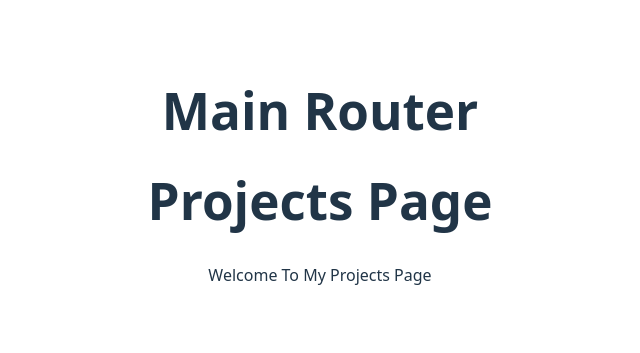
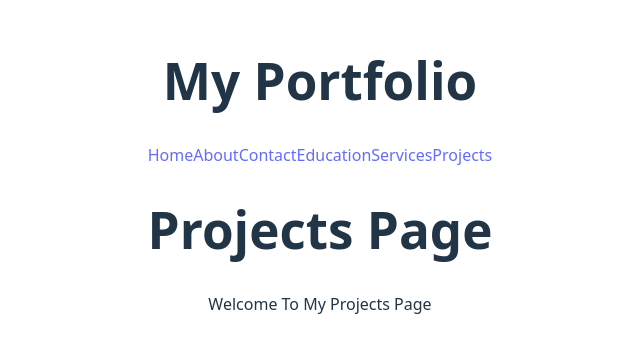
Before and after one commit to seangowans32/comp229, a React (Vite) app: page /projects in a window 1280 px wide. Shown: the part 233-586 px from the top of the page, without its empty margins (320-960 px from the left). Built offline with nearby package versions, Linux system fonts and the light colour scheme.

Commit message:
Initial Commit

```diff
--- a/src/App.jsx
+++ b/src/App.jsx
@@ -1,6 +1,3 @@
-// import { useState } from 'react'
-// import reactLogo from './assets/react.svg'
-// import viteLogo from '/vite.svg'
 import './App.css'
 import MainRouter from './MainRouter.jsx'
 
--- a/src/MainRouter.jsx
+++ b/src/MainRouter.jsx
@@ -1,4 +1,5 @@
 import { Routes, Route } from 'react-router-dom'
+import Layout from './components/Layout.jsx'
 import Home from './components/Home.jsx'
 import About from './components/About.jsx'
 import Contact from './components/Contact.jsx'
@@ -9,7 +10,7 @@
 const MainRouter = () => {
   return (
     <>
-      <h1>Main Router</h1>
+      <Layout />
       <Routes>
         <Route path="/" element={<Home />} />
         <Route path="/about" element={<About />} />
--- a/src/components/Layout.jsx
+++ b/src/components/Layout.jsx
@@ -1,8 +1,17 @@
+import { Link } from 'react-router-dom'
+
 export default function Layout() {
   return(
     <>
-      <h1>Layout Page</h1>
-      <div>Welcome To My Layout Page</div>
+      <h1>My Portfolio</h1>
+      <nav>
+        <Link to="/">Home</Link>
+        <Link to="/about">About</Link>
+        <Link to="/contact">Contact</Link>
+        <Link to="/education">Education</Link>
+        <Link to="/services">Services</Link>
+        <Link to="/projects">Projects</Link>
+      </nav>
     </>
   );
 }
```
